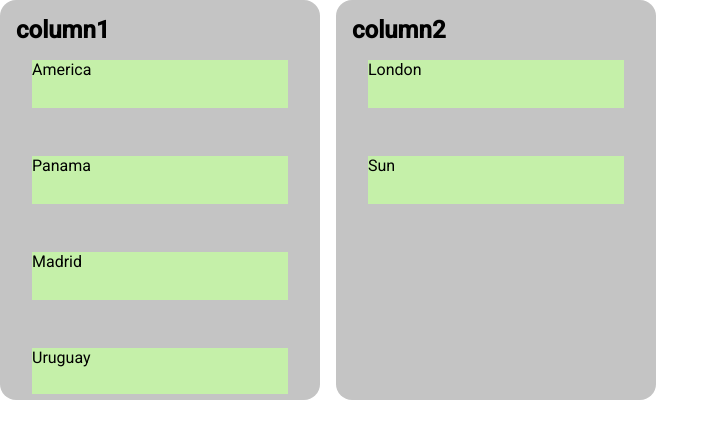
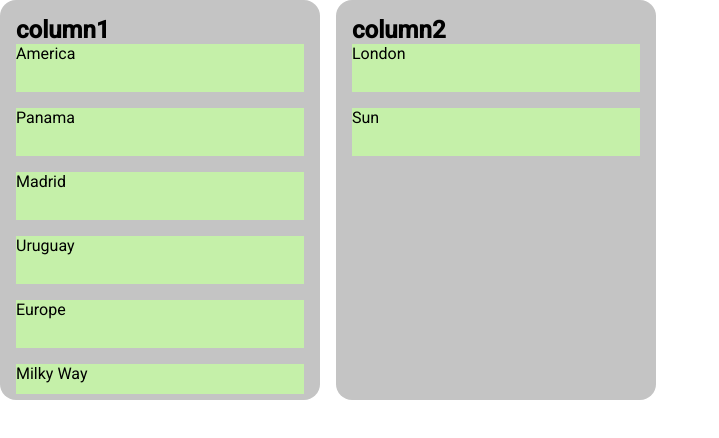
Before and after one commit to ThomasOjeda1/Board17, an Angular app: page / in a window 1280 px wide. Shown: the top 438 px of the page, without its empty margins (0-719 px from the left). Built offline with nearby package versions, Linux system fonts and the light colour scheme.

Commit message:
minimal impl dragndrop material

```diff
--- a/src/app/column/column.component.html
+++ b/src/app/column/column.component.html
@@ -1,23 +1,12 @@
 <section class="issueContainer">
   <h2>{{ columnName }}</h2>
 
-  <ul
-    #dropZone
-    class="issueList"
-    (dragover)="allowDrop($event)"
-    (drop)="finalizeDropOnZone($event)"
-  >
-    <li
-      class="issue"
-      *ngFor="let issue of issues$ | async"
-      [id]="issue.uniqueId"
-      [draggable]="true"
-      (dragstart)="configureDragStartEvent($event)"
-      (drop)="registerTargetIssue($event)"
-    >
+  <ul cdkDropList class="issueList" (cdkDropListDropped)="issueDropped($event)">
+    @for (issue of issues$ | async; track issue) {
+    <li cdkDrag class="issue" [id]="issue.uniqueId">
       <app-issue>{{ issue.title }}</app-issue>
     </li>
-
+    }
     <li>
       <button class="newIssueBtn">+</button>
     </li>
--- a/src/app/column/column.component.scss
+++ b/src/app/column/column.component.scss
@@ -12,8 +12,8 @@
     gap: 1rem;
     overflow: auto;
 
-    li {
-      padding: 1rem;
+    .issue {
+      cursor: pointer;
     }
   }
 }
@@ -28,3 +28,15 @@
     opacity: 1;
   }
 }
+
+.cdk-drag-animating {
+  transition: transform 250ms cubic-bezier(0, 0, 0.2, 1);
+}
+
+.issueList.cdk-drop-list-dragging .issue:not(.cdk-drag-placeholder) {
+  transition: transform 250ms cubic-bezier(0, 0, 0.2, 1);
+}
+
+.cdk-drag-placeholder {
+  opacity: 0;
+}
--- a/src/app/column/column.component.ts
+++ b/src/app/column/column.component.ts
@@ -3,11 +3,11 @@ import { IssueComponent } from '../issue/issue.component';
 import { CommonModule } from '@angular/common';
 import { Issue, IssuesMockService } from '../issues-mock.service';
 import { Observable, tap } from 'rxjs';
-
+import { CdkDrag, CdkDragDrop, CdkDropList } from '@angular/cdk/drag-drop';
 @Component({
   selector: 'app-column',
   standalone: true,
-  imports: [IssueComponent, CommonModule],
+  imports: [IssueComponent, CommonModule, CdkDrag, CdkDropList],
   templateUrl: './column.component.html',
   styleUrl: './column.component.scss',
 })
@@ -18,38 +18,25 @@ export class ColumnComponent {
 
   issues$!: Observable<Issue[]>;
   constructor(private issueService: IssuesMockService) {}
+  issues!: Issue[];
 
   ngOnInit() {
     this.issues$ = this.issueService.getIssues(this.columnName);
+    this.issueService.getIssues(this.columnName).subscribe((issues) => {
+      this.issues = issues;
+    });
   }
 
-  configureDragStartEvent($event: DragEvent) {
-    $event.dataTransfer?.setData('draggedElementId', ($event.target as any).id);
-  }
-
-  allowDrop(dragEndEvent: DragEvent) {
-    dragEndEvent.preventDefault();
-  }
-
-  finalizeDropOnZone($event: any) {
-    let draggedElementId = $event.dataTransfer?.getData('draggedElementId');
-    let droppedOnIssueId = this.issueService.getDroppedOnIssueIdAndClear();
-    if (droppedOnIssueId === null) {
-      this.issueService.moveIssueToColumn(draggedElementId, this.columnName);
-    } else {
-      this.issueService.moveIssueBeforeTargetInColumn(
-        draggedElementId,
-        droppedOnIssueId,
-        this.columnName
-      );
-
-      this.issueService.droppedOnIssueId = null;
-    }
-  }
-
-  registerTargetIssue($event: DragEvent) {
-    this.issueService.setDroppedOnIssueId(
-      ($event.currentTarget as HTMLElement).id
+  issueDropped($event: CdkDragDrop<string[]>) {
+    /*     console.log(
+      this.issues[$event.previousIndex].uniqueId,
+      this.issues[$event.currentIndex].uniqueId,
+      this.columnName
+    ); */
+    this.issueService.moveIssueBeforeTargetInColumn(
+      this.issues[$event.previousIndex].uniqueId,
+      this.issues[$event.currentIndex].uniqueId,
+      this.columnName
     );
   }
 }
```
